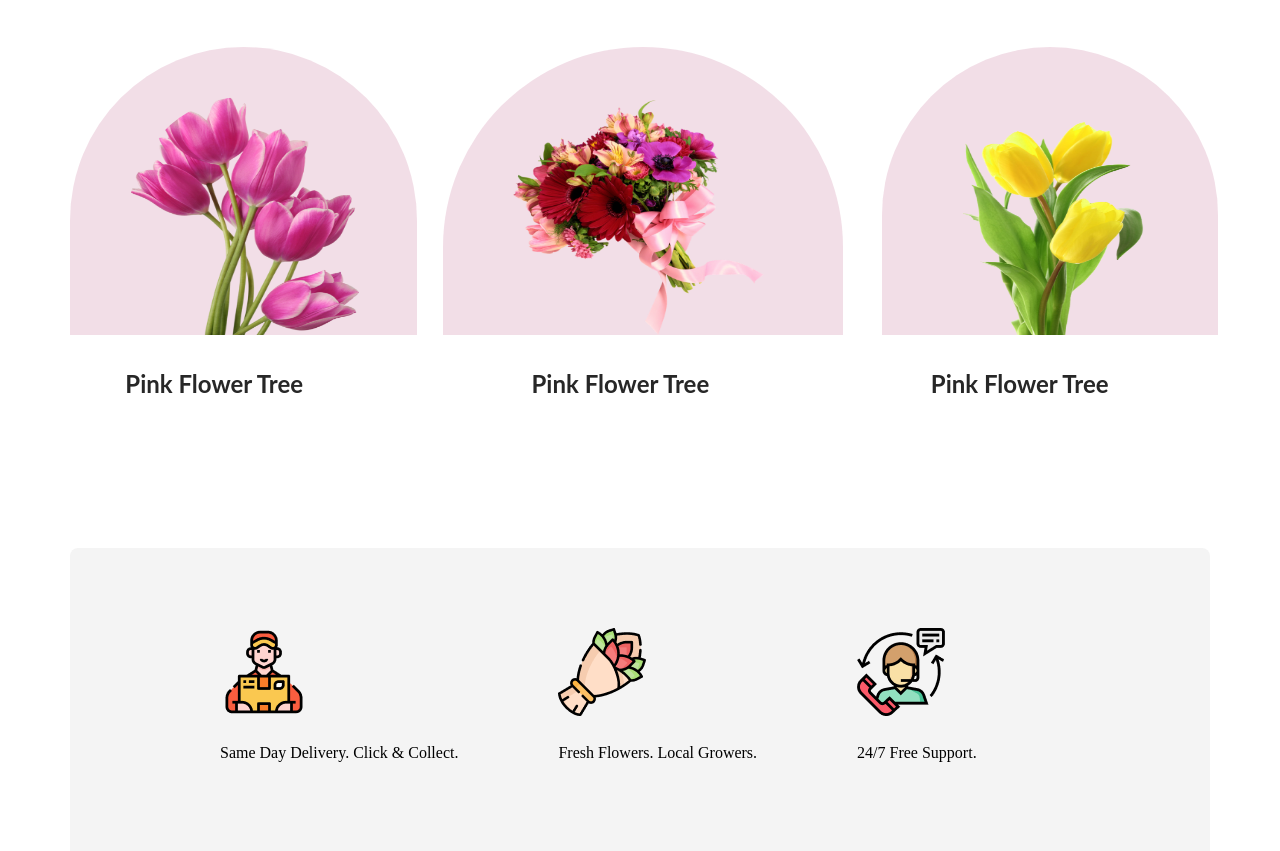
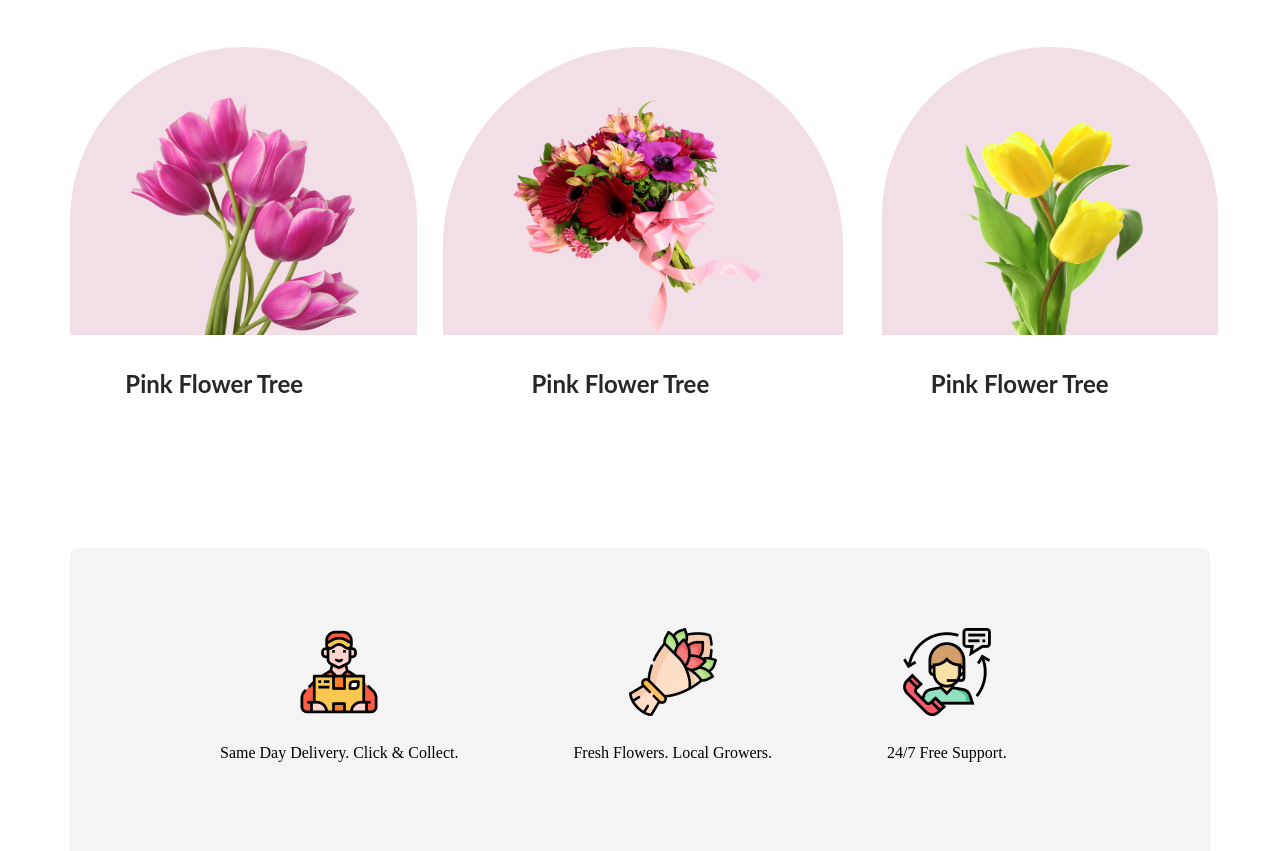
Before and after one commit to Ayman175/ayman-shop-hut, a plain HTML site: page index.html in a window 1280 px wide. Shown: the part 851-1702 px from the top of the page. Drawn offline with Linux system fonts and the light colour scheme.

Commit message:
pic box commit

```diff
--- a/styles/style.css
+++ b/styles/style.css
@@ -117,7 +117,8 @@ section {
     height: 220px;
     border-radius: 8px;
     padding: 80px 150px 30px 150px;
-    gap: 100px;
+    gap: 115px;
+    text-align: center;
 }
 
 .fresh-title {
```
